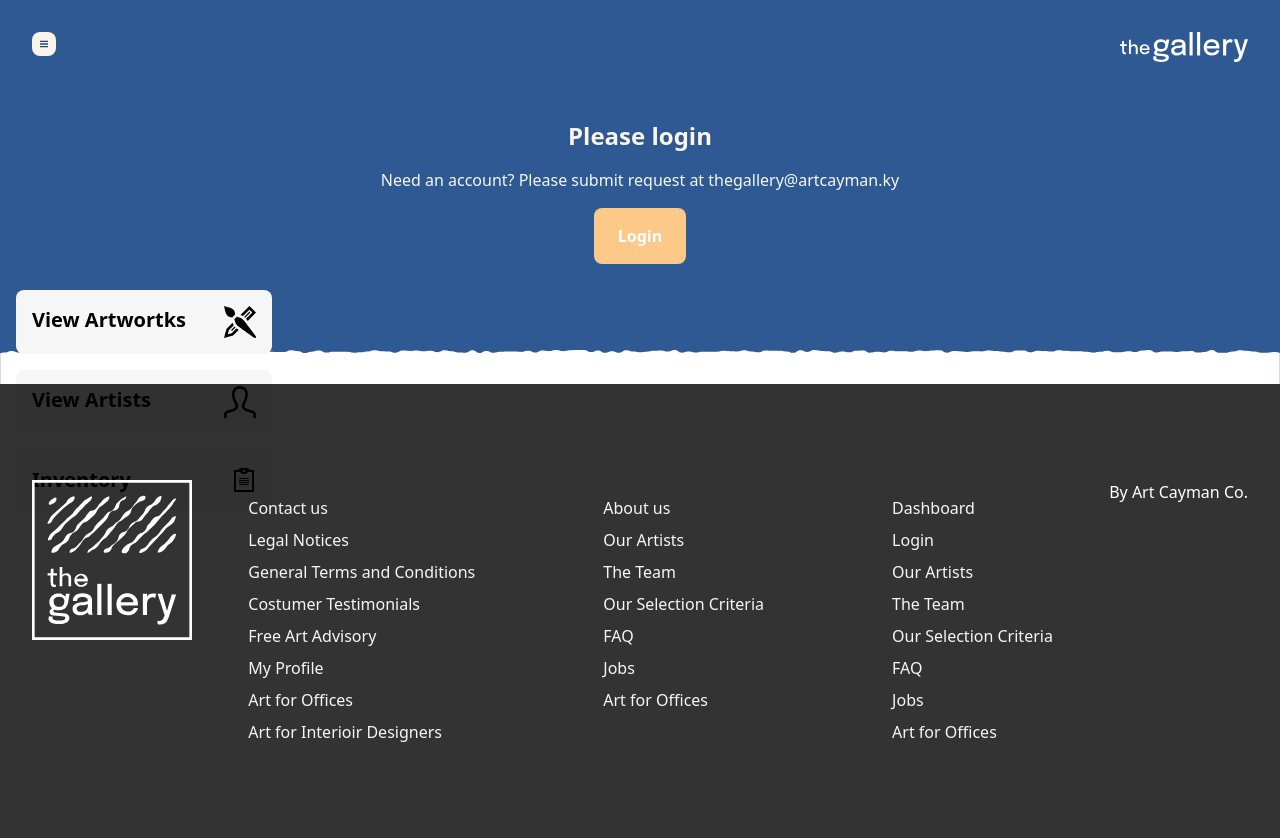
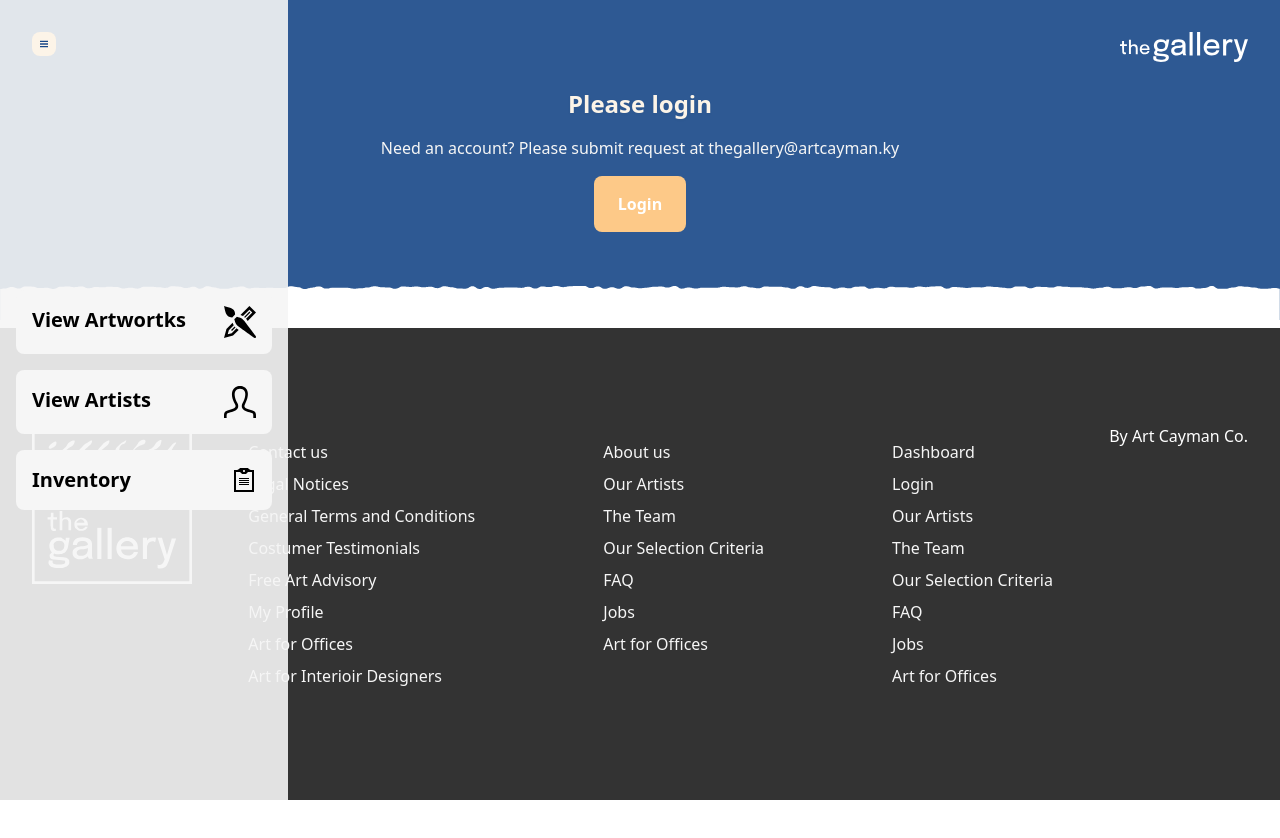
Before and after one commit to maxflorex/thegallery-2022, a React (Create React App) app: page /dashboard in a window 1280 px wide. Shown: the top 838 px of the page. After the commit the page ends 800 px from the top, so only its background shows below. Built offline with nearby package versions, Linux system fonts and the light colour scheme; no server answers; the database is empty.

Commit message:
Dashboard Design

```diff
--- a/src/components/Footer.jsx
+++ b/src/components/Footer.jsx
@@ -5,9 +5,9 @@ import logo from '../assets/tg-logo-white.svg';
 const Footer = () => {
     return (
         <footer className="w-full bg-[#000000]/80 p-8 sticky top-full overflow-hidden">
-            <div className="flex justify-between min-h-96 items-start text-off-1 container mx-auto py-16 relative ">
+            <div className="flex justify-between min-h-96 items-start text-off-1 container mx-auto py-16 relative">
                 <Link to="/">
-                    <img src={logo} alt="Logo" className="w-40" />
+                    <img src={logo} alt="Logo" className="w-40 z-50" />
                 </Link>
                 <div className="xl:gap-32 lg:flex gap-16 flex-wrap p-4 hidden">
                     <div className="flex flex-col gap-2">
--- a/src/components/Inventory.jsx
+++ b/src/components/Inventory.jsx
@@ -5,9 +5,9 @@ const Inventory = () => {
     const { artist, art } = useContext(AppContext);
 
     return <div className='mx-auto flex flex-col justify-center items-center py-40'>
-      <h1 className='text-4xl font-thin'>Selected Artists - {artist.length}</h1>
+      <h1 className='text-4xl font-thin'>The Gallery showcase art of {artist.length}</h1>
       <hr className='py-8 text-navy-500 h-[1px]'/>
-      <h1 className='text-4xl font-thin'>Artworks on display - {art?.length}</h1>
+      <h1 className='text-4xl font-thin'>{art?.length} artworks on display</h1>
       </div>;
 };
 
--- a/src/components/Navbar.jsx
+++ b/src/components/Navbar.jsx
@@ -21,7 +21,7 @@ const Navbar = () => {
                         width="24"
                         height="24"
                         viewBox="0 0 24 24"
-                        className="bg-cream-100 p-2 rounded-lg fill-navy-500 hover:scale-110 cursor-pointer"
+                        className="bg-cream-100 p-2 rounded-lg fill-navy-500 hover:scale-110 cursor-pointer z-50"
                     >
                         <path d="M24 6h-24v-4h24v4zm0 4h-24v4h24v-4zm0 8h-24v4h24v-4z" />
                     </svg>
--- a/src/components/account/Hero.jsx
+++ b/src/components/account/Hero.jsx
@@ -2,7 +2,7 @@ import React from 'react';
 import rough from '../../assets/rough-line.svg';
 import rough2 from '../../assets/rough-line-01.svg';
 import { useSelector } from 'react-redux';
-import { buttontw3 } from '../../style/styles';
+import { buttontw4, buttontw3 } from '../../style/styles';
 import { auth } from '../../firebase/config';
 import { Link } from 'react-router-dom';
 
@@ -18,21 +18,23 @@ const Hero = () => {
     };
 
     return (
-        <div className="h-96 bg-center bg-cover w-full relative">
+        <div className="h-80 bg-center bg-cover w-full relative">
             <div className=" w-full h-full flex-wrap relative overflow-hidden">
                 {user != null ? (
-                    <div className="h-full w-full bg-navy-500/90 backdrop-blur-sm flex flex-col md:gap-4 gap-2 justify-center items-center pb-8">
+                    <div className="h-full w-full bg-navy-500/90 backdrop-blur-sm flex flex-col md:gap-4 gap-2 justify-center items-end pr-8">
+                        <div className="flex items-center gap-4">
+                            <h1 className="text-xl md:text-2xl font-semibold text-cream-100 drop-shadow-sm">
+                                Welcome, {user?.displayName}
+                            </h1>
                             <img
                                 src={user.photoUrl}
                                 alt="Photo"
-                            className="w-24 h-24 rounded-full object-cover"
+                                className="w-16 h-16 rounded-full object-cover"
                             />
-                        <h1 className="text-xl md:text-2xl font-semibold text-cream-100 drop-shadow-sm">
-                            Welcome, {user?.displayName}
-                        </h1>
-                        <button className={buttontw3} onClick={logoutApp}>
+                            <button className={buttontw4} onClick={logoutApp}>
                                 Logout
                             </button>
+                        </div>
                     </div>
                 ) : (
                     <div className="h-full w-full bg-navy-500/90 backdrop-blur-sm flex flex-col md:gap-4 gap-2 justify-center items-center">
--- a/src/components/users/OptionsAdmin.jsx
+++ b/src/components/users/OptionsAdmin.jsx
@@ -8,7 +8,7 @@ const OptionsAdmin = ({ selected, setSelected }) => {
     };
 
     return (
-        <div className="text-xl font-semibold w-72 h-full p-4 flex items-center fixed top-0">
+        <div className="text-xl font-semibold w-72 h-screen p-4 flex items-center fixed top-0 bg-off-1/90 z-40">
             <div className="flex items-center flex-wrap justify-center gap-4">
                 <div
                     className={`flex justify-between w-full p-4 rounded-lg active:scale-90 cursor-pointer ${
--- a/src/components/users/Users.jsx
+++ b/src/components/users/Users.jsx
@@ -16,7 +16,7 @@ const Users = () => {
     const [selected, setSelected] = useState(0);
 
     return (
-        <div className='relative h-full'>
+        <div className='h-full'>
             <OptionsAdmin selected={selected} setSelected={setSelected} />
             <div className='w-[calc(100%-18rem)] ml-auto h-full'>
                 {selected === 3 && <Inventory />}
--- a/src/style/styles.js
+++ b/src/style/styles.js
@@ -3,4 +3,5 @@ export const inputtw2 = 'py-3 px-4 rounded-lg focus:outline-none outline-none w-
 export const inputtw3 = 'py-3 px-4 rounded-lg focus:outline-none outline-none w-full place-self-center border-off-3 focus:border-off-4 border-[1px] box-border active:scale-105 text-lg hover:border-slate-400 focus:bg-white bg-off-1/0'
 export const buttontw = 'bg-cream-500 mr-auto py-4 px-6 rounded-lg hover:scale-110 active:scale-100 text-white font-semibold hover:bg-blue-500'
 export const buttontw3 = 'bg-cream-500 mx-auto py-4 px-6 rounded-lg hover:scale-110 active:scale-100 text-white font-semibold hover:bg-blue-500 cursor-pointer text-black'
+export const buttontw4 = 'bg-cream-500 ml-auto py-4 px-6 rounded-lg hover:scale-110 active:scale-100 text-white font-semibold hover:bg-blue-500 cursor-pointer text-black'
 export const buttontw2 = 'bg-navy-500 mr-auto py-4 px-6 rounded-lg hover:scale-110 active:scale-100 text-off-1 font-semibold hover:bg-blue-500'
```
Lines whose indentation alone changed are shown as unchanged.
